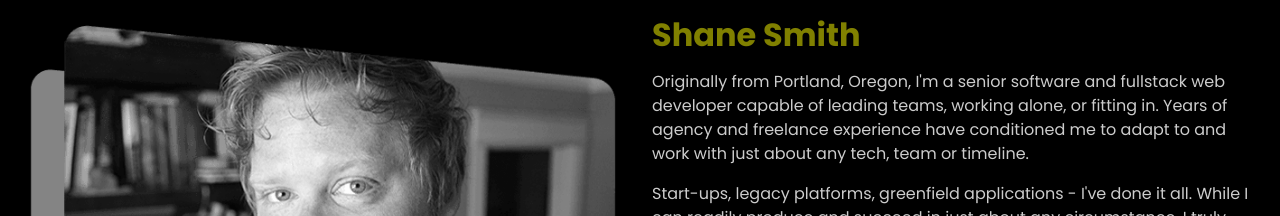
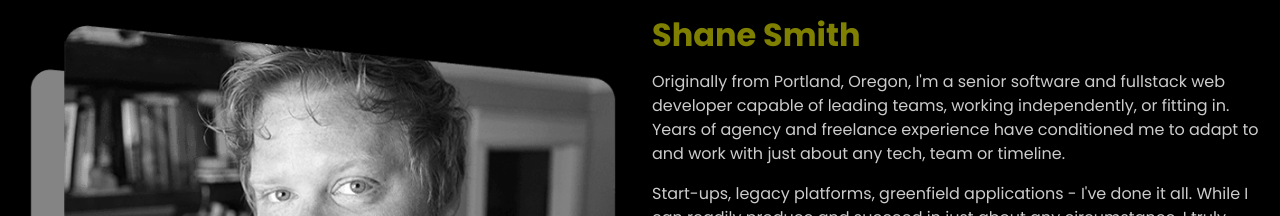
Before and after one commit to mediashane/portfolio-nextjs, a Next.js app: page / in a window 1280 px wide. Shown: the part 827-1043 px from the top of the page. Built offline with nearby package versions, Linux system fonts and the light colour scheme.

Commit message:
changed 'alone' to 'independently'

```diff
--- a/src/components/about/About.tsx
+++ b/src/components/about/About.tsx
@@ -31,7 +31,7 @@ export const About = () => {
                             <Col md={6} sm={12} className="mt-lg-0 mt-4">
                                 <h2 className={style.subtitle}>Shane Smith</h2>
                                 <p className={style.description}>
-                                    Originally from Portland, Oregon, I&apos;m a senior software and fullstack web developer capable of leading teams, working alone, or fitting in. Years of agency and freelance experience have conditioned me to adapt to and work with just about any tech, team or timeline.
+                                    Originally from Portland, Oregon, I&apos;m a senior software and fullstack web developer capable of leading teams, working independently, or fitting in. Years of agency and freelance experience have conditioned me to adapt to and work with just about any tech, team or timeline.
                                 </p>
                                 <p className={style.description}>
                                     Start-ups, legacy platforms, greenfield applications - I&apos;ve done it all. While I can readily produce and succeed in just about any circumstance, I truly thrive in creative and friendly environments that give space for experimentation, independent thought and supportive collaboration.
```
